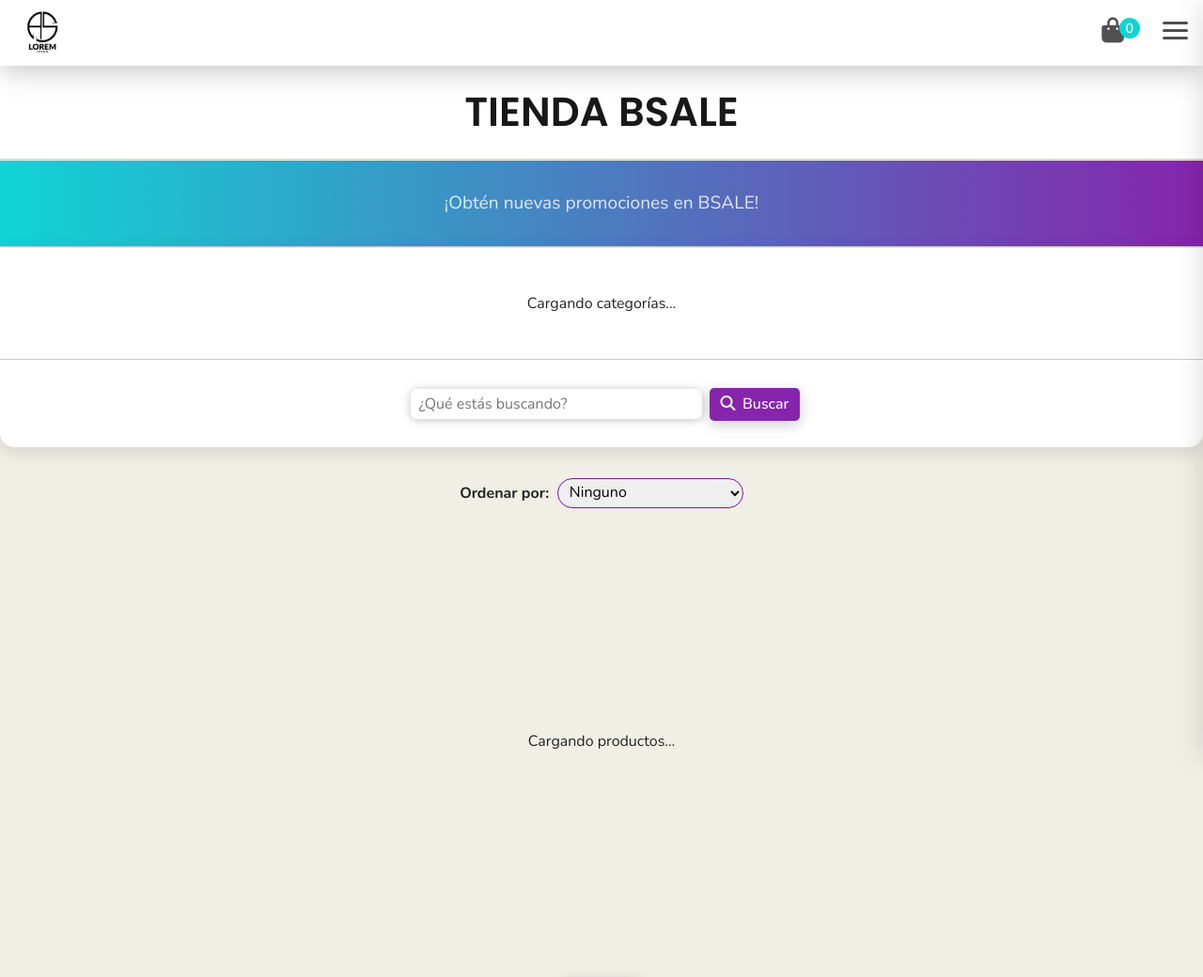
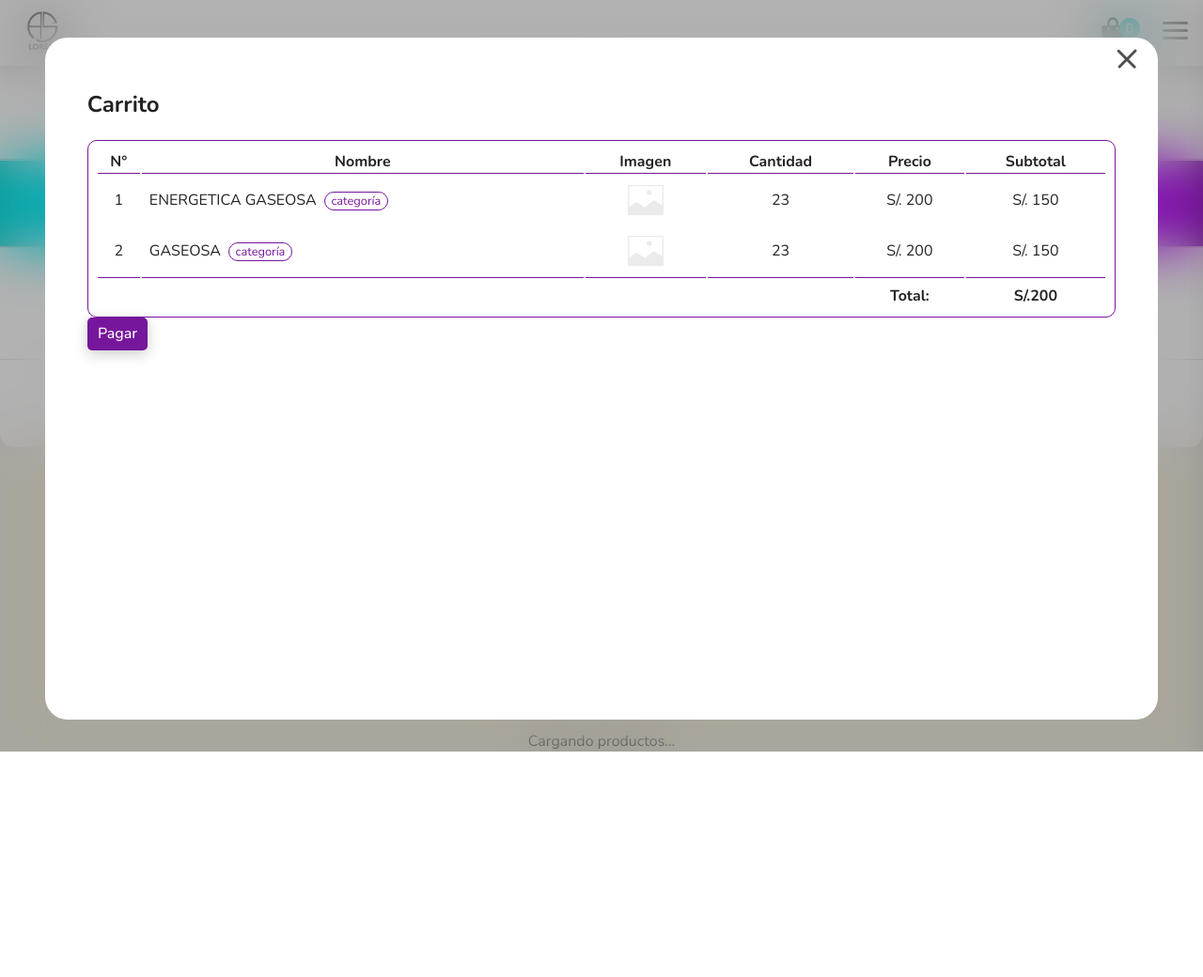
Before and after one commit to rayfn98/desaf-o_bsale, a PHP site: page / in a window 1280 px wide. Shown: the top 1040 px of the page at 94% size. After the commit the page ends 800 px from the top, so only its background shows below. Run offline with PHP 8.4, Linux system fonts and the light colour scheme; some libraries are stand-ins or nearby versions.

Commit message:
Avance de carrito en modal

```diff
--- a/css/styles.css
+++ b/css/styles.css
@@ -792,6 +792,47 @@
   transform: rotate(-45deg);
   width: 20;
   top: 12px;
+}
+.modal-request-container .modal-content .cart-content {
+  max-width: 95%;
+  margin: auto;
+}
+.modal-request-container .modal-content .cart-content .cart-products {
+  overflow-x: auto;
+}
+.modal-request-container .modal-content .cart-content .cart-products table {
+  border: 1px solid #76169c;
+  border-radius: 10px;
+  padding: 0.5rem 0.5rem;
+}
+.modal-request-container .modal-content .cart-content .cart-products table thead tr th {
+  border-bottom: 1px solid #76169c;
+}
+.modal-request-container .modal-content .cart-content .cart-products table tbody tr td {
+  text-align: center;
+}
+.modal-request-container .modal-content .cart-content .cart-products table tbody tr td.product-name {
+  text-align: left;
+  padding-left: 0.5rem;
+  max-width: 200px;
+}
+.modal-request-container .modal-content .cart-content .cart-products table tbody tr td.product-name span {
+  font-size: 0.8rem;
+  color: #76169c;
+  border: 1px solid #76169c;
+  border-radius: 25px;
+  padding: 0 0.4rem;
+}
+.modal-request-container .modal-content .cart-content .cart-products table tbody tr td img {
+  width: 50px;
+}
+.modal-request-container .modal-content .cart-content .cart-products table tfoot tr td {
+  padding-top: 0.5rem;
+  border-top: 1px solid #76169c;
+}
+.modal-request-container .modal-content .cart-content .cart-products table tfoot tr td:nth-child(5), .modal-request-container .modal-content .cart-content .cart-products table tfoot tr td:nth-child(6) {
+  text-align: center;
+  font-weight: bold;
 }
 
 @media screen and (min-width: 1366px) {
--- a/index.html
+++ b/index.html
@@ -205,8 +205,8 @@
         <!-- Fín de Menú -->
 
         <!-- Modal Request Pedidos -->
-        <div class="modal-request-container closed">
-            <div class="modal-content modal-closed" id="modal-request-content">
+        <div class="modal-request-container open">
+            <div class="modal-content modal-open" id="modal-request-content">
                 <div class="close-modal-request-btn">
                     <span id="close-modal-icon">
               <div></div>
@@ -215,7 +215,54 @@
                 </div>
                 <!-- Cart Content -->
                 <div class="cart-content">
-                    Hola
+                    <div class="cart-title">
+                        <h2>Carrito</h2>
+                    </div>
+                    <div class="cart-products">
+                        <table style="width: 100%">
+                            <thead>
+                                <tr>
+                                    <th>N°</th>
+                                    <th>Nombre</th>
+                                    <th>Imagen</th>
+                                    <th>Cantidad</th>
+                                    <th>Precio</th>
+                                    <th>Subtotal</th>
+                                </tr>
+                            </thead>
+                            <tbody>
+                                <tr>
+                                    <td>1</td>
+                                    <td class="product-name">ENERGETICA GASEOSA &nbsp;<span>categoría</span></td>
+                                    <td><img src="/img/no-image.svg" alt="" /></td>
+                                    <td>23</td>
+                                    <td>S/. 200</td>
+                                    <td>S/. 150</td>
+                                </tr>
+                                <tr>
+                                    <td>2</td>
+                                    <td class="product-name">GASEOSA &nbsp;<span>categoría</span></td>
+                                    <td><img src="/img/no-image.svg" alt="" /></td>
+                                    <td>23</td>
+                                    <td>S/. 200</td>
+                                    <td>S/. 150</td>
+                                </tr>
+                            </tbody>
+                            <tfoot>
+                                <tr>
+                                    <td></td>
+                                    <td></td>
+                                    <td></td>
+                                    <td></td>
+                                    <td>Total:</td>
+                                    <td>S/.200</td>
+                                </tr>
+                            </tfoot>
+                        </table>
+                    </div>
+                    <div class="cart-actions">
+                        <button class="btn">Pagar</button>
+                    </div>
                 </div>
             </div>
         </div>
--- a/scss/components/_modal-request-list.scss
+++ b/scss/components/_modal-request-list.scss
@@ -95,6 +95,60 @@
                 }
             }
         }
+        .cart-content {
+            max-width: 95%;
+            margin: auto;
+            .cart-products {
+                overflow-x: auto;
+                table {
+                    border: 1px solid $main-color;
+                    border-radius: 10px;
+                    padding: .5rem .5rem;
+                    thead {
+                        tr {
+                            th {
+                                border-bottom: 1px solid $main-color;
+                            }
+                        }
+                    }
+                    tbody {
+                        tr {
+                            td {
+                                text-align: center;
+                                &.product-name {
+                                    text-align: left;
+                                    padding-left: .5rem;
+                                    max-width: 200px;
+                                    span {
+                                        font-size: .8rem;
+                                        color: $main-color;
+                                        border: 1px solid $main-color;
+                                        border-radius: 25px;
+                                        padding: 0 .4rem;
+                                    }
+                                }
+                                img {
+                                    width: 50px;
+                                }
+                            }
+                        }
+                    }
+                    tfoot {
+                        tr {
+                            td {
+                                padding-top: .5rem;
+                                border-top: 1px solid $main-color;
+                                &:nth-child(5),
+                                &:nth-child(6) {
+                                    text-align: center;
+                                    font-weight: bold;
+                                }
+                            }
+                        }
+                    }
+                }
+            }
+        }
     }
 }
 
```
Also changed, not shown: 1 other file.
